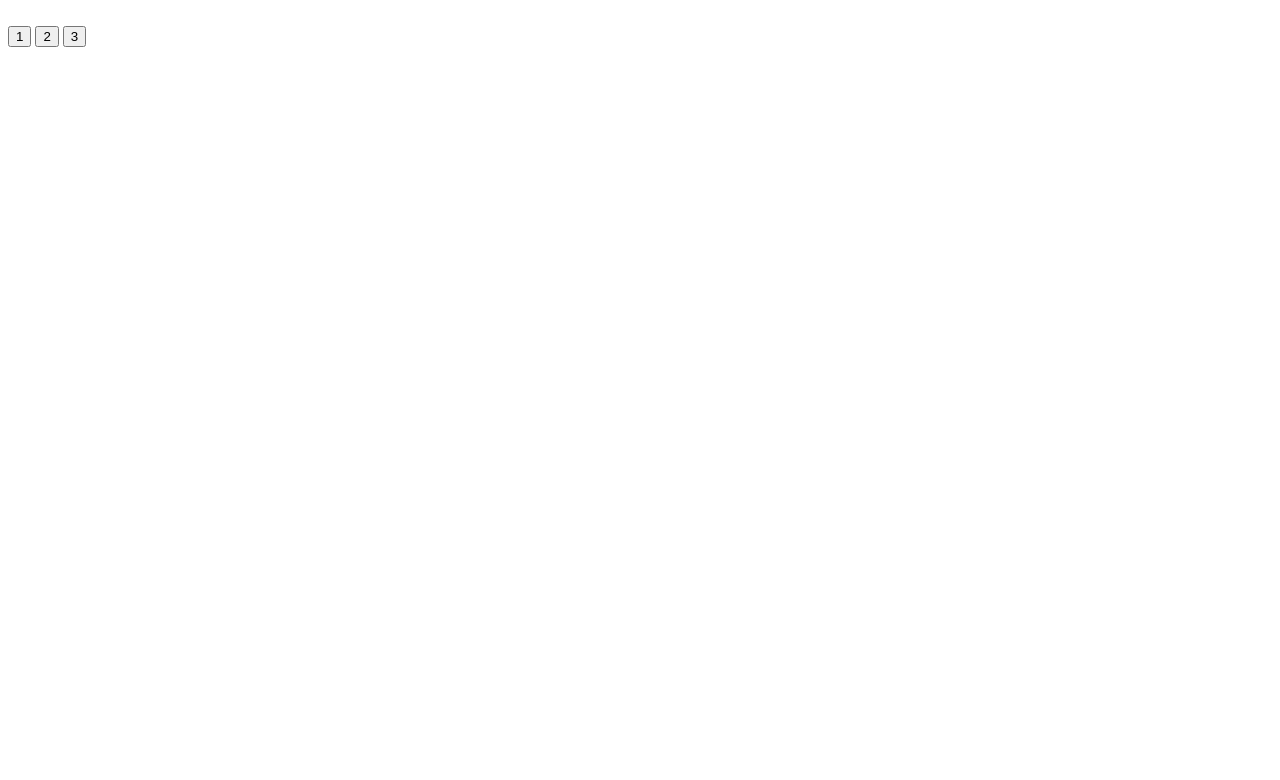
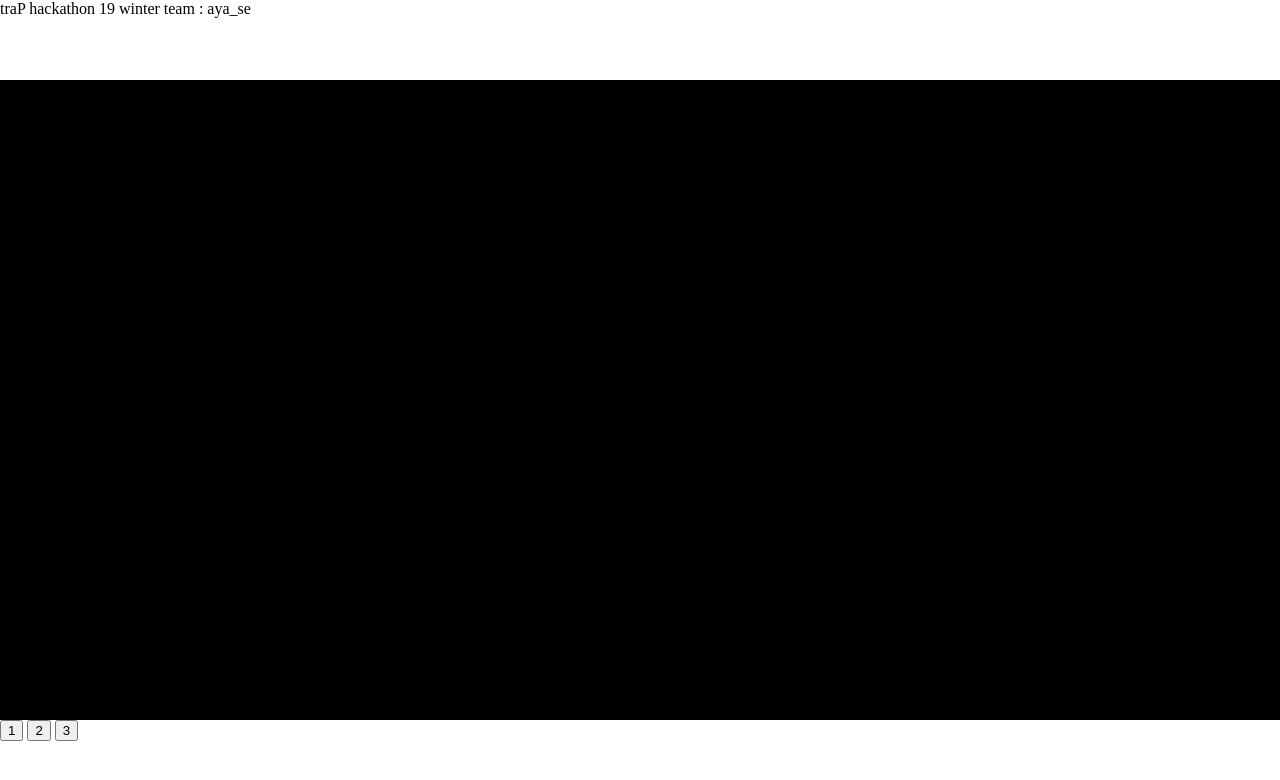
Before and after one commit to Fogrexon/HackathonTextAdventure, a plain HTML site: page index.html in a window 1280 px wide. Drawn offline with Linux system fonts and the light colour scheme.

Commit message:
css追加

```diff
--- a/index.html
+++ b/index.html
@@ -4,6 +4,7 @@
     <meta charset="UTF-8">
     <meta name="viewport" content="width=device-width, initial-scale=1.0">
     <meta http-equiv="X-UA-Compatible" content="ie=edge">
+    <link rel="stylesheet" type="text/css" href="src/main.css">
     <title>Document</title>
     <script src="js/fileLoader.js"></script>
     <script src="js/scenario.js"></script>
@@ -24,5 +25,9 @@
             <input type="button" id="button3" value="3" />
         </div>
     </div>
+    <footer>
+        traP hackathon 19 winter team : aya_se
+    </footer>
+
 </body>
 </html>
--- a/js/main.js
+++ b/js/main.js
@@ -1,6 +1,6 @@
 
 addEventListener("load", ()=>{
-    let sc = new Scenario("scenario.json");
+    let sc = new Scenario("./src/scenario.json");
     let tv = new TextViewer(document.getElementById("text_container"));
     let bc = new ButtonController(document.getElementById("button1"),document.getElementById("button2"),document.getElementById("button3"));
     let game = new Game(sc, tv, bc);
--- /dev/null
+++ b/src/main.css
@@ -0,0 +1,31 @@
+body
+{
+    padding : 0px;
+    margin : 0px;
+}
+
+#gameboard
+{
+    width : 100%;
+    height : 100%;
+    position : absolute;
+    top : 0px;
+    left : 0px;
+}
+
+#image_container
+{
+    height : 10%;
+}
+
+#text_container
+{
+    height : 80%;
+    background-color : black;
+    color : white;
+}
+
+#button_container
+{
+    height : 10%;
+}
```
Also changed, not shown: src/scenario.json (renamed from scenario.json).
